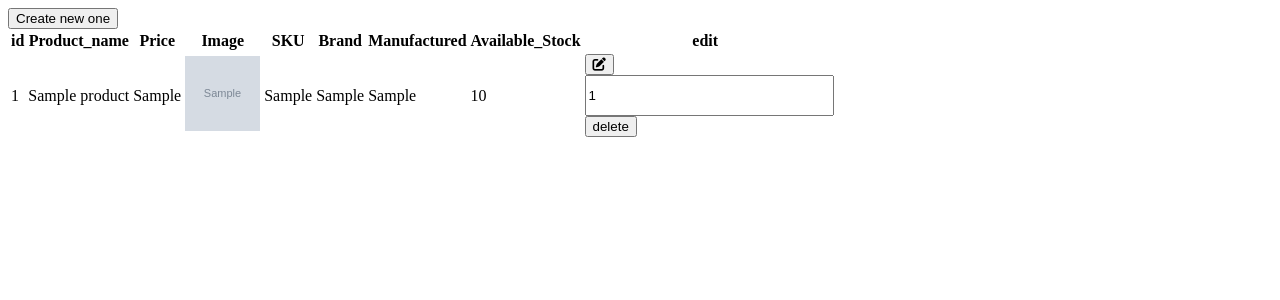
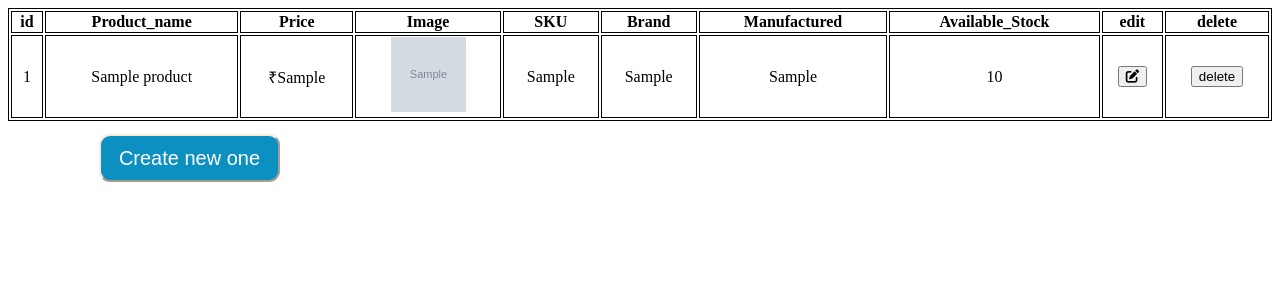
Before and after one commit to kishoreckd/Kishore_Mvc, a PHP site: page / in a window 1280 px wide. Shown: the top 300 px of the page. Run offline with PHP 8.4, Linux system fonts and the light colour scheme; tables that the repository leaves empty hold one stand-in row (values such as "Sample post"); grey boxes marked "Sample" are stand-in pictures; some libraries are stand-ins or nearby versions.

Commit message:
completed

```diff
--- a/controllers/UserController.php
+++ b/controllers/UserController.php
@@ -13,12 +13,10 @@ class UserController {
     public function createNewProducts($products,$files) {
         // Handle form submission for creating a new products
 //       var_dump( "$user");
-
+            unset($_SESSION['Already-Exists']);
         if($products && $files){
             $this->userModel->insertdata($products,$files);
-//            var_dump($files);
-
-            header("location:/");
+//            header("location:/");
         }else{
             require "views/products/createProducts.php";
         }
@@ -35,8 +33,9 @@ var_dump($files);
     }
 //
     public function deleteProduct($id) {
+//        echo"$id";
         $this->userModel->deleteOnDb($id);
-
+        header("location:/");
         // Handle user deletion
     }
 
--- a/index.php
+++ b/index.php
@@ -2,6 +2,7 @@
 require 'controllers/UserController.php';
 require 'router/router.php';
 
+session_start();
 $controller = new UserController();
 $router = new router();
 
--- a/models/UserModel.php
+++ b/models/UserModel.php
@@ -22,9 +22,16 @@ class UserModel extends database {
     public function insertdata($products,$files)
     {
         // Perform database insert operation using $data
-
+        $sku =$products['sku'];
 //        var_dump($products);
-
+        $query =$this->db->query("select * from products where sku ='$sku'");
+        $datas=$query->fetchAll(PDO::FETCH_OBJ);
+        if ($datas){
+                $this->validation('Already-Exists');
+                require_once "views/products/createProducts.php";
+//            header("location:/create");
+        }
+        else{
             move_uploaded_file($files["tmp_name"],"upload/" .$files["name"]);
             $imagePath= "upload/".$files["name"];
             $products_name =$products['product_name'];
@@ -33,9 +40,12 @@ class UserModel extends database {
             $brands =$products['brands'];
             $manufactured =$products['manufactured'];
             $avl_stock =$products['stock'];
+            $this->db ->query( "Insert into products (product_name,price,image,sku,brand,manufactured,availabe_stock) values ('$products_name','$price','$imagePath','$sku','$brands','$manufactured','$avl_stock')");
+                        header("location:/");
 
-      $this->db ->query( "Insert into products (product_name,price,image,sku,brand,manufactured,availabe_stock) values ('$products_name','$price','$imagePath','$sku','$brands','$manufactured','$avl_stock')");
-//         header("location:/");
+
+        }
+//
     }
     public function read($id) {
         // Perform database select operation based on $id
@@ -65,18 +75,28 @@ class UserModel extends database {
     }
 
     public function deleteOnDb($id) {
-        $this->db ->query( "DELETE FROM Products WHERE id = $id;");
-        header("location:/");
+        echo $id;
+        $this->db ->query( "DELETE FROM products WHERE id = $id;");
 
         // Perform database delete operation based on $id
     }
 
     public function getAllProductsFromDb() {
        $query =$this->db->query("select * from products");
-       $query->execute();
        $datas=$query->fetchAll(PDO::FETCH_OBJ);
        return $datas;
 
         // Retrieve all users from the database
     }
+    public  function validation($getError){
+
+        if($_SESSION['checking']){
+            unset($_SESSION[$getError]);
         }
+        else{
+            $output = $getError == 'userNot' ? 'user not exits' : 'SKU already exits' ;
+            $_SESSION[$getError] = $output;
+        }
+
+    }
+}
--- a/router/router.php
+++ b/router/router.php
@@ -62,7 +62,8 @@ class router
                             $this->controller->edit($_POST,$_FILES['image']);
                             break;
                         case 'delete':
-                            $this->controller->deleteProduct($_POST);
+                            echo "del";
+                            $this->controller->deleteProduct($_POST['delete']);
                             break;
                         case 'view':
                             $this->controller->viewOneProduct($_POST['view']);
--- a/views/products/listOffAllProducts.php
+++ b/views/products/listOffAllProducts.php
@@ -10,7 +10,7 @@
 
 </head>
 <body>
-<table>
+<table style="width: 100%">
 <tr>
         <th rowspan>id</th>
         <th>Product_name</th>
@@ -21,6 +21,8 @@
         <th>Manufactured</th>
         <th>Available_Stock</th>
         <th>edit</th>
+    <th>delete</th>
+
 
 
 
@@ -30,7 +32,7 @@
     <tr>
         <td><?php echo $index+1?></td>
         <td><?php echo $product->product_name?></td>
-        <td><?php echo $product->price?></td>
+        <td>₹<?php echo $product->price?></td>
         <td><img class="productimage" src="<?php echo $product->image?>"></td>
         <td><?php echo $product->sku?></td>
         <td><?php echo $product->brand?></td>
@@ -42,10 +44,11 @@
                 <button type="submit" name="action"  value="view"><i class="fas fa-edit"></i>
             </button>
             </form>
-
+        </td>
+        <td>
             <form action="/delete" method="post">
-            <input type="text" name="delete" value="<?php echo $product->id?>">
-            <button type="submit" name ="action" value ="delete">delete</button>
+            <input type="hidden" name="delete" value="<?php echo $product->id?>">
+            <button type="submi8t" name ="action" >delete</button>
 
             </form>
         </td>
@@ -55,14 +58,11 @@
     <?php endforeach;?>
 <!--<a href="./views/user/create.php"> create new one</a>-->
 
-<form action="/create" method="post">
-    <button type ="submit"  >Create new one</button>
-</form>
-
-
-
 </table>
 
 
+<form action="/create" method="post">
+    <button type ="submit" class="create"  >Create new one</button>
+</form>
 </body>
 </html>
--- a/views/products/style.css
+++ b/views/products/style.css
@@ -7,12 +7,26 @@
        padding: 32px;
        width: 30%;
        margin-left: 396px;
-       margin-top: 55px;
+       margin-top: 30px;
        display: block;
     justify-content: center;
     /* align-items: center; */
     flex-wrap: wrap;
 }
+table, th, td {
+    border:1px solid black;
+    text-align: center;
+}
+.size {
+    font-size: 16px;
+}
+select {
+    width: 150px;
+    height: 30px;
+    /*margin: 10px;*/
+}
+
+
 input:invalid{
     animation: shake 300ms;
     color: red;
@@ -37,6 +51,7 @@ font-style: italic;
 
 input[type="text"],[type="number"], input[type="password"], input[type="email"]
 {
+    font-size: 16px;
     outline: none;
     height: 35px;
     width: 100%;
@@ -58,6 +73,18 @@ input[type="submit"] {
   margin-left: 91px;
   color: white;
   font-size: 20px;
+}
+.create{
+    background-color: #0c8fc1;
+    height: 48px;
+    width: 181px;
+    background-color: #0c8fc1;
+    border-radius: 11px;
+    border-color: antiquewhite;
+    margin-top: 13px;
+    margin-left: 91px;
+    color: white;
+    font-size: 20px;
 }
 input[type="submit"]:hover {
     cursor: pointer;
```
Also changed, not shown: views/products/createProducts.php (+7 -6 lines), upload/apple 11.jpg (added), upload/mi11i.jpg (added), upload/oneplus1.jpg (added). Lines whose indentation alone changed are shown as unchanged.
